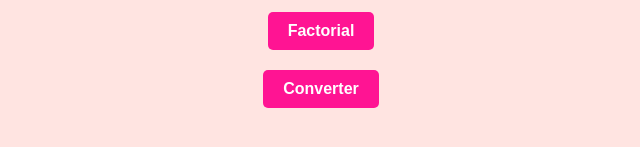
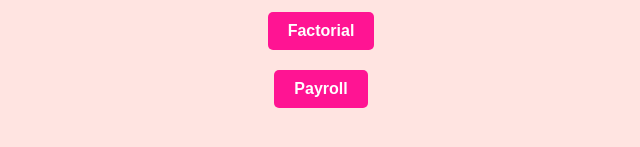
Before and after one commit to HessianaVillejo/HessianaVillejo.github.io-ITC, a plain HTML site: page index.html in a window 1280 px wide. Shown: the part 535-682 px from the top of the page, without its empty margins (319-959 px from the left). Drawn offline with Linux system fonts and the light colour scheme.

Commit message:
Update index.html

```diff
--- a/index.html
+++ b/index.html
@@ -69,6 +69,6 @@
     <a href="taxc.html">Income Tax Calculator</a>
     <a href="converter.html">Converter</a>
     <a href="factorial.html">Factorial</a>
-    <a href="payroll.html">Converter</a>
+    <a href="payroll.html">Payroll</a>
 </body>
 </html>
```
